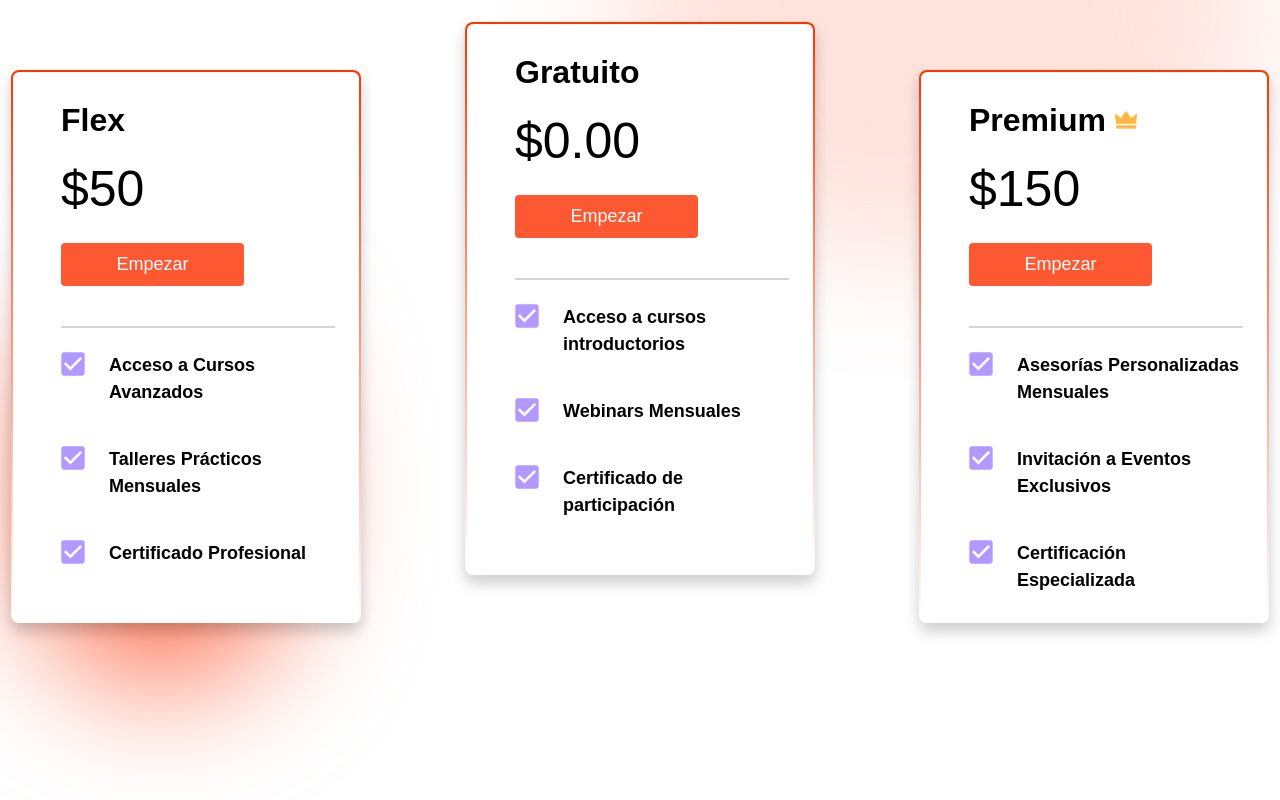
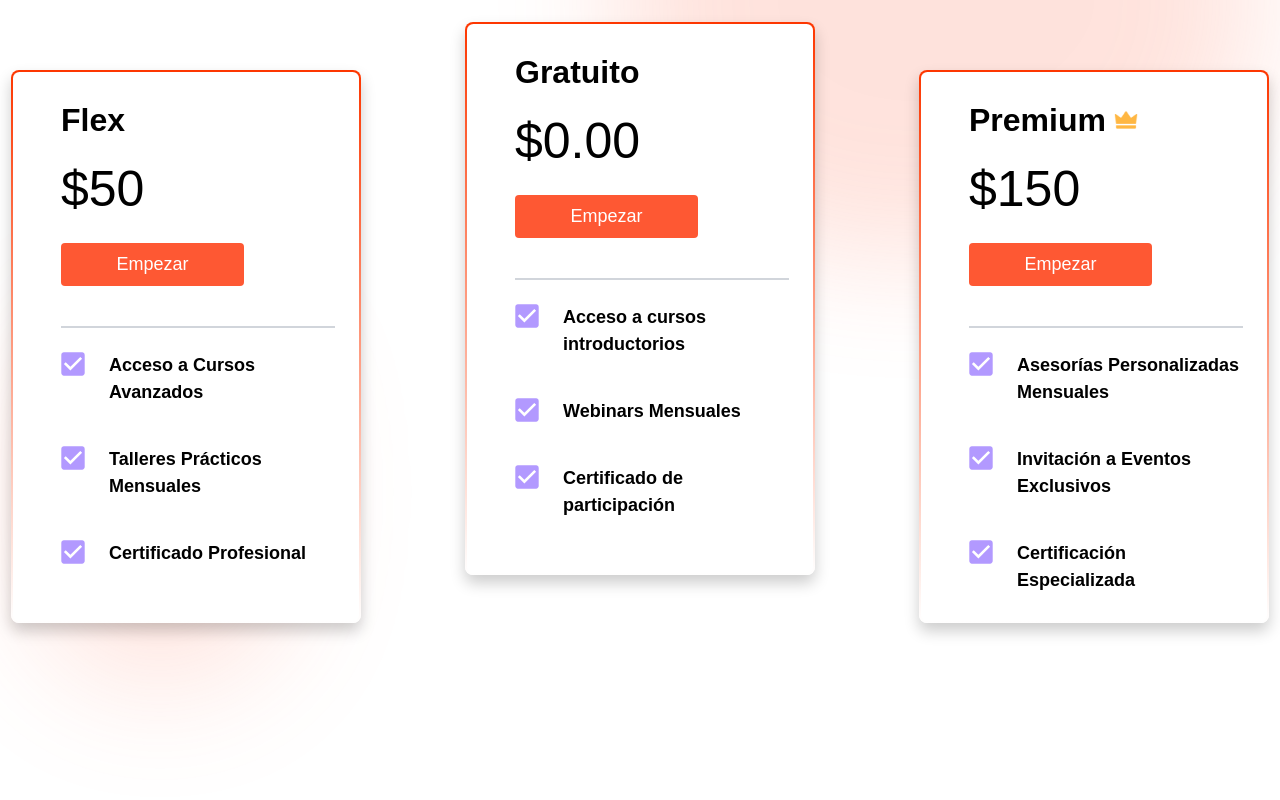
Before and after one commit to ScrumLatamCommunity/web-portal, a Next.js app: page /memberships in a window 1280 px wide. Shown: the part 416-1216 px from the top of the page. Built offline with nearby package versions, Linux system fonts and the light colour scheme; a web font is replaced by a local one.

Commit message:
fix: opacity in web view

```diff
--- a/src/app/memberships/page.tsx
+++ b/src/app/memberships/page.tsx
@@ -26,7 +26,7 @@ export default function Memberships() {
         >
           Únete a una comunidad especial y goza de multiples beneficios
         </h2>
-        <div className='absolute -z-[1] hidden rounded-full bg-red-300 opacity-100 blur-3xl md:-bottom-[300px] md:left-8 md:block md:h-[30dvw] md:w-[20dvw]'></div>
+        <div className='absolute -z-[1] hidden rounded-full bg-red-300 opacity-20 blur-3xl md:-bottom-[300px] md:left-8 md:block md:h-[30dvw] md:w-[20dvw]'></div>
         <div className='flex flex-col items-center gap-6 md:flex-row md:flex-wrap'>
           {memberships.map((membership, index) => {
             const isLeft = index === 0
```
